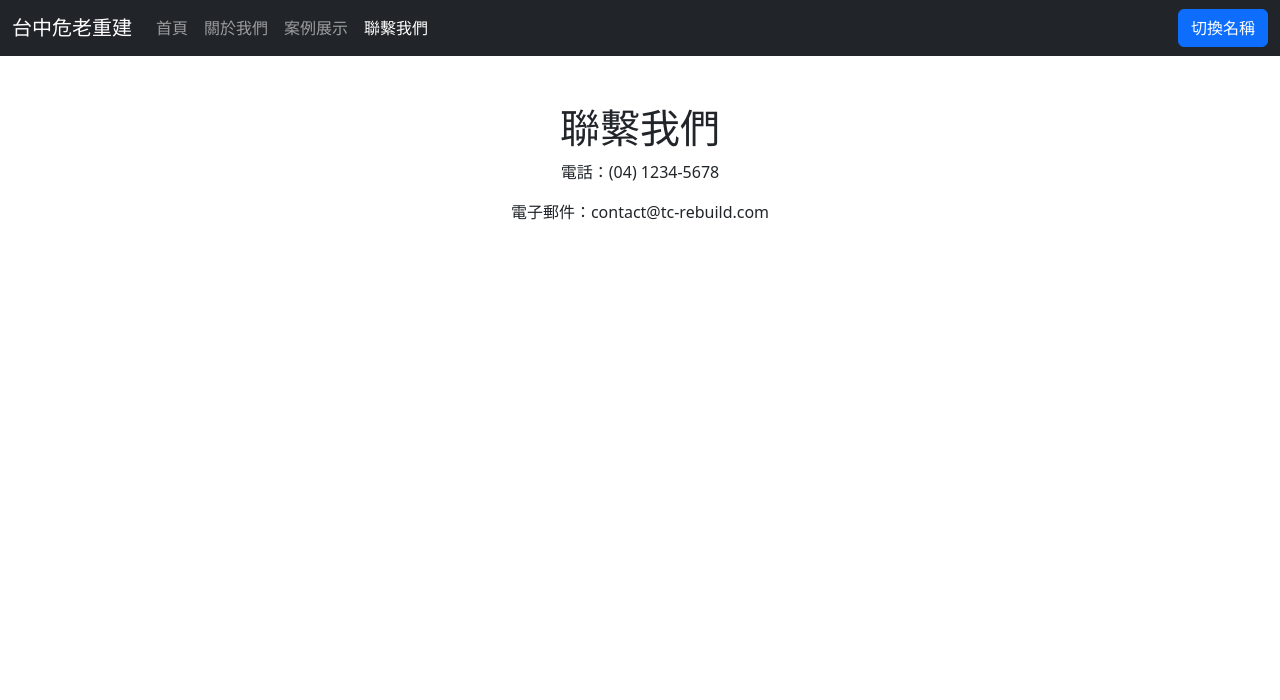
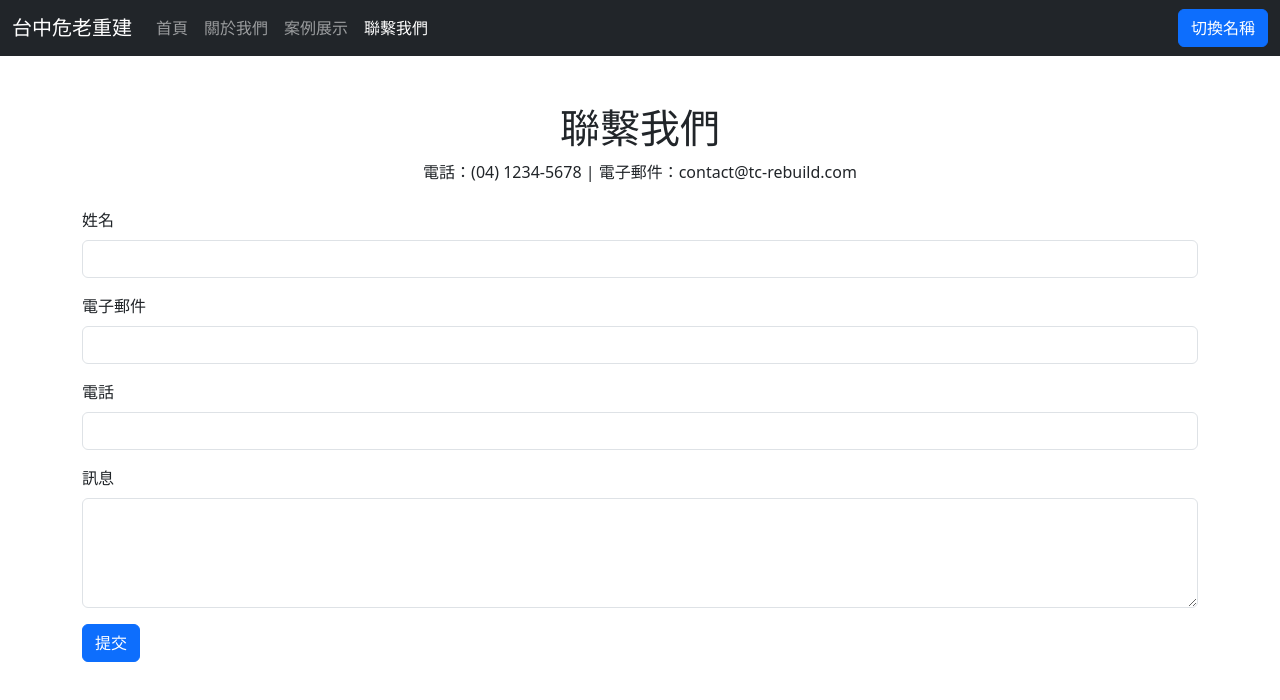
Before and after one commit to wowcowMan/exdweb-project, a Vue app: page /contact in a window 1280 px wide. Shown: the top 700 px of the page. Built offline with nearby package versions, Linux system fonts and the light colour scheme.

Commit message:
Enhance Cases.vue with images and add contact form in Contact.vue

```diff
--- a/src/views/Cases.vue
+++ b/src/views/Cases.vue
@@ -1,8 +1,18 @@
 <script setup>
 // 簡單案例清單
 const cases = [
-  { id: 1, title: '台中老屋翻新', description: '將 30 年老屋改造成現代住宅。' },
-  { id: 2, title: '商業大樓重建', description: '提升結構安全，新增現代設施。' }
+  {
+    id: 1,
+    title: '台中老屋翻新',
+    description: '將 30 年老屋改造成現代住宅。',
+    image: 'https://picsum.photos/300/200/?random=01'
+  },
+  {
+    id: 2,
+    title: '商業大樓重建',
+    description: '提升結構安全，新增現代設施。',
+    image: 'https://picsum.photos/300/200/?random=02'
+  }
 ]
 </script>
 <template>
@@ -11,6 +21,7 @@ const cases = [
     <div class="row">
       <div class="col-md-6" v-for="item in cases" :key="item.id">
         <div class="card mb-3">
+          <img :src="item.image" class="card-img-top" alt="案例圖片" style="height: 200px; object-fit: cover;">
           <div class="card-body">
             <h5 class="card-title">{{ item.title }}</h5>
             <p class="card-text">{{ item.description }}</p>
--- a/src/views/Contact.vue
+++ b/src/views/Contact.vue
@@ -1,12 +1,44 @@
 <script setup>
+import { ref } from 'vue'
+const form = ref({
+  name: '',
+  email: '',
+  phone: '',
+  message: ''
+})
+const submitForm = () => {
+  console.log('表單提交：', form.value)
+  alert('表單已提交！請查看控制台。')
+  form.value = { name: '', email: '', message: '' } // 重置表單
+}
 </script>
 <template>
   <div class="container mt-5">
     <h1 class="text-center">聯繫我們</h1>
-    <p class="text-center">電話：(04) 1234-5678</p>
-    <p class="text-center">電子郵件：contact@tc-rebuild.com</p>
+    <p class="text-center">電話：(04) 1234-5678 | 電子郵件：contact@tc-rebuild.com</p>
+    <form @submit.prevent="submitForm" class="mt-4">
+      <div class="mb-3">
+        <label for="name" class="form-label">姓名</label>
+        <input v-model="form.name" type="text" class="form-control" id="name" required>
+      </div>
+      <div class="mb-3">
+        <label for="email" class="form-label">電子郵件</label>
+        <input v-model="form.email" type="email" class="form-control" id="email" required>
+      </div>
+      <div class="mb-3">
+        <label for="message" class="form-label">電話</label>
+        <input v-model="form.email" type="phone" class="form-control" id="phone" required>
+      </div>
+      <div class="mb-3">
+        <label for="message" class="form-label">訊息</label>
+        <textarea v-model="form.message" class="form-control" id="message" rows="4" required></textarea>
+      </div>
+      <button type="submit" class="btn btn-primary">提交</button>
+    </form>
   </div>
 </template>
 <style scoped>
 .mt-5 { margin-top: 3rem; }
+.mt-4 { margin-top: 1.5rem; }
+.mb-3 { margin-bottom: 1rem; }
 </style>
```
